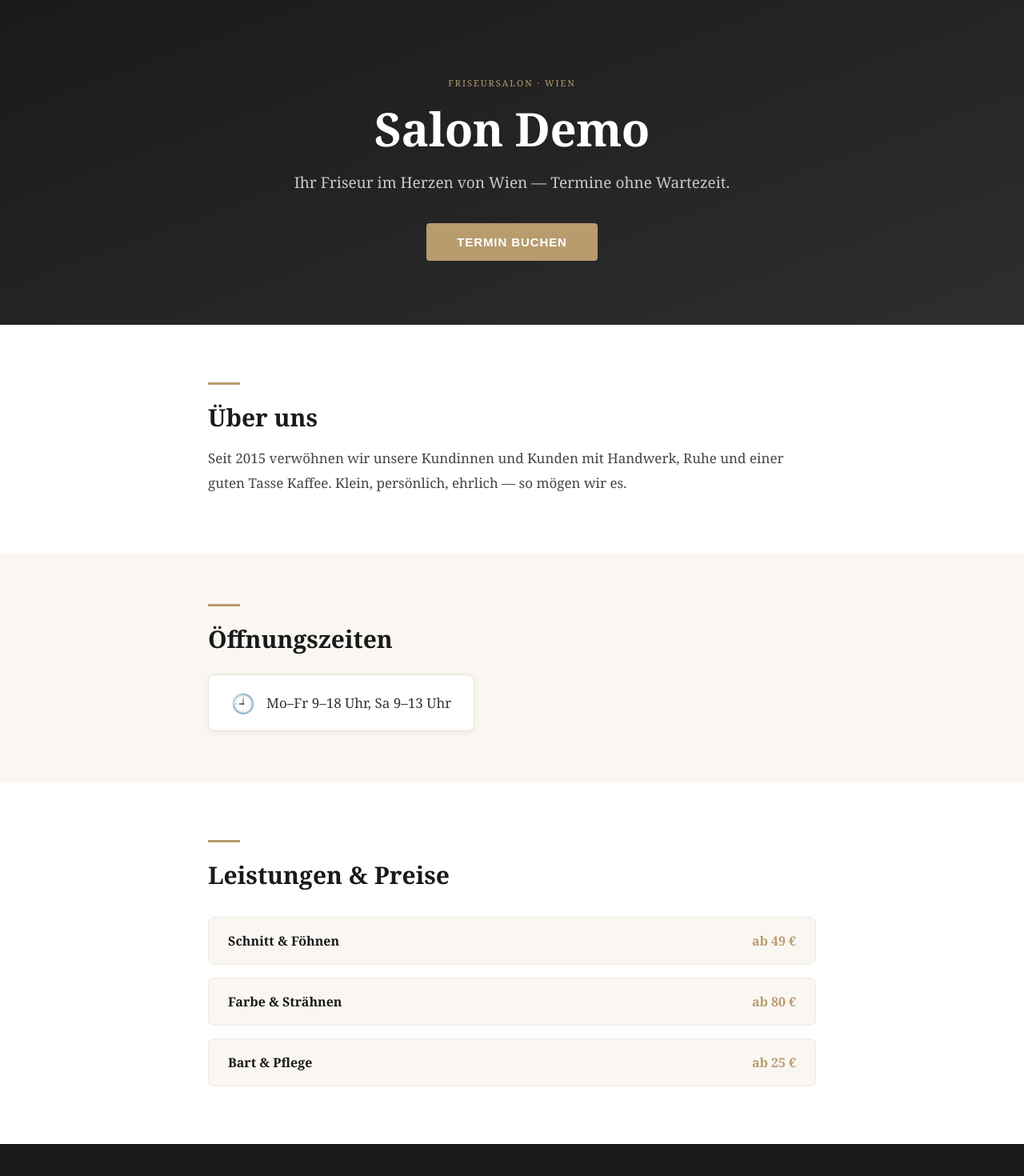
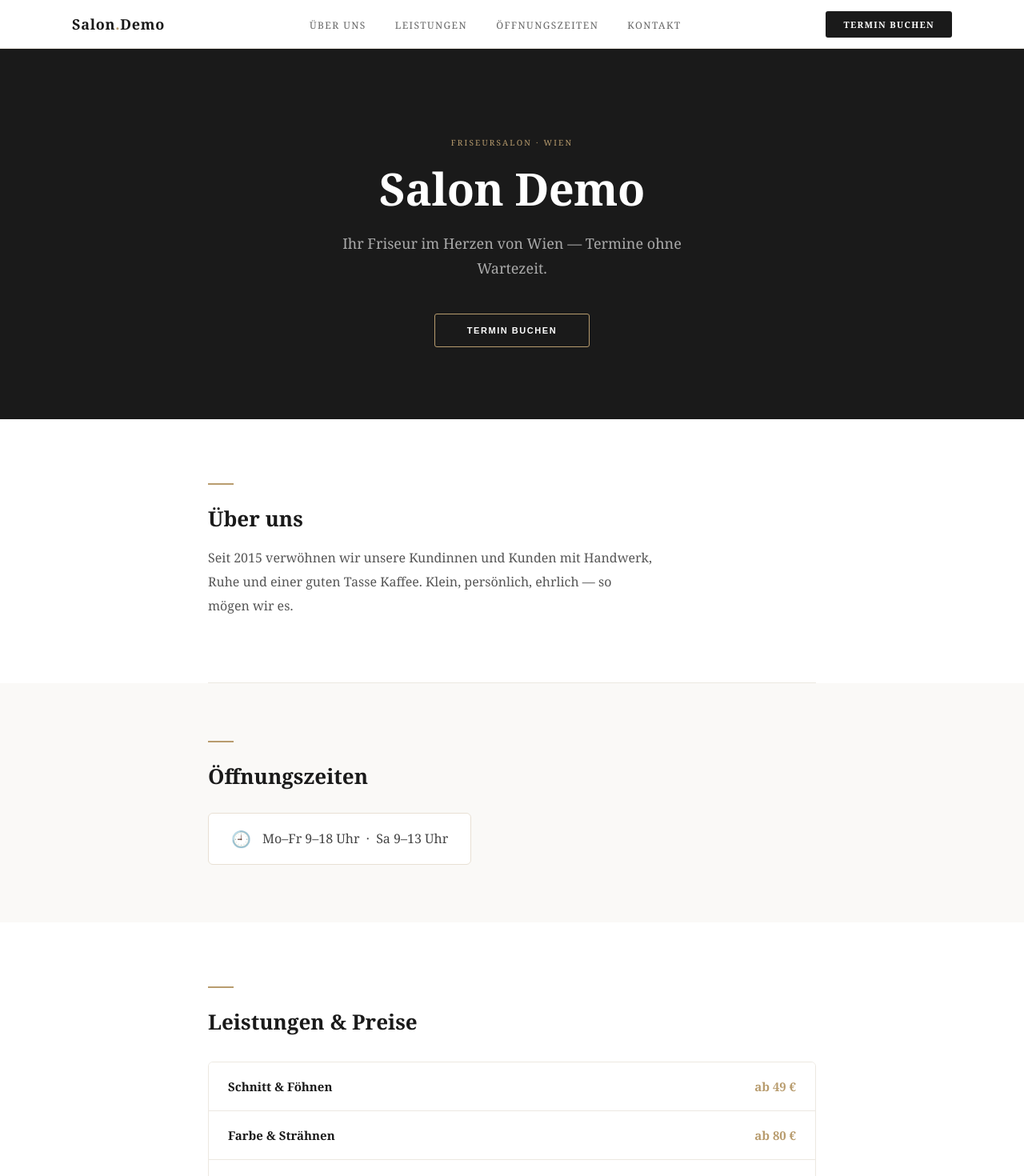
Before and after one commit to pixelmeister-org/demo-kunde, a Next.js app: page / in a window 1280 px wide. Shown: the top 1470 px of the page at 80% size. Built offline with nearby package versions, Linux system fonts and the light colour scheme.

Commit message:
chore(portal-agent): Minimalistisches Redesign der gesamten Seite mit einer sticky Navigation
request-id: 1632cae7-4079-4439-b8bf-0aaf7f8cfeee

```diff
--- a/app/page.tsx
+++ b/app/page.tsx
@@ -1,34 +1,172 @@
+"use client";
+import { useState } from "react";
+
+const ACCENT = "#b89c6e";
+const DARK = "#1a1a1a";
+const LIGHT_BG = "#faf9f7";
+
 const maxW: React.CSSProperties = { maxWidth: 760, margin: "0 auto", padding: "0 24px" };
 
 const accentBar: React.CSSProperties = {
   display: "block",
-  width: 40,
-  height: 3,
-  background: "#b89c6e",
-  marginBottom: 20,
+  width: 32,
+  height: 2,
+  background: ACCENT,
+  marginBottom: 24,
 };
 
 export default function Home() {
+  const [menuOpen, setMenuOpen] = useState(false);
+
+  const navLinks = [
+    { label: "Über uns",       href: "#ueber-uns" },
+    { label: "Leistungen",     href: "#leistungen" },
+    { label: "Öffnungszeiten", href: "#oeffnungszeiten" },
+    { label: "Kontakt",        href: "#kontakt" },
+  ];
+
   return (
-    <main style={{ background: "#fff", color: "#1a1a1a" }}>
+    <main style={{ background: "#fff", color: DARK, fontFamily: "Georgia, serif" }}>
 
-      {/* ── HERO ── */}
+      {/* NAV BAR */}
+      <nav
+        style={{
+          position: "sticky",
+          top: 0,
+          zIndex: 100,
+          background: "#fff",
+          borderBottom: "1px solid #ece8e1",
+          padding: "0 24px",
+        }}
+      >
+        <div
+          style={{
+            maxWidth: 1100,
+            margin: "0 auto",
+            display: "flex",
+            alignItems: "center",
+            justifyContent: "space-between",
+            height: 60,
+          }}
+        >
+          <span
+            data-edit-id="nav-logo"
+            style={{ fontSize: 18, fontWeight: 700, letterSpacing: "0.04em", color: DARK }}
+          >
+            Salon<span style={{ color: ACCENT }}>.</span>Demo
+          </span>
+
+          <ul
+            className="nav-desktop"
+            style={{ display: "flex", gap: 36, listStyle: "none", margin: 0, padding: 0 }}
+          >
+            {navLinks.map(({ label, href }) => (
+              <li key={label}>
+                <a
+                  href={href}
+                  style={{
+                    textDecoration: "none",
+                    fontSize: 12,
+                    letterSpacing: "0.12em",
+                    textTransform: "uppercase",
+                    color: "#666",
+                  }}
+                  onMouseEnter={(e) => ((e.currentTarget as HTMLAnchorElement).style.color = ACCENT)}
+                  onMouseLeave={(e) => ((e.currentTarget as HTMLAnchorElement).style.color = "#666")}
+                >
+                  {label}
+                </a>
+              </li>
+            ))}
+          </ul>
+
+          <a
+            href="#kontakt"
+            className="nav-cta-desktop"
+            style={{
+              background: DARK,
+              color: "#fff",
+              padding: "9px 22px",
+              fontSize: 11,
+              fontWeight: 600,
+              letterSpacing: "0.12em",
+              textTransform: "uppercase",
+              textDecoration: "none",
+              borderRadius: 3,
+            }}
+            onMouseEnter={(e) => ((e.currentTarget as HTMLAnchorElement).style.background = ACCENT)}
+            onMouseLeave={(e) => ((e.currentTarget as HTMLAnchorElement).style.background = DARK)}
+          >
+            Termin buchen
+          </a>
+
+          <button
+            className="nav-hamburger"
+            onClick={() => setMenuOpen(!menuOpen)}
+            style={{
+              display: "none",
+              background: "none",
+              border: "none",
+              cursor: "pointer",
+              padding: 4,
+              flexDirection: "column",
+              gap: 5,
+            }}
+            aria-label="Menü"
+          >
+            {[0, 1, 2].map((i) => (
+              <span key={i} style={{ display: "block", width: 22, height: 2, background: DARK }} />
+            ))}
+          </button>
+        </div>
+
+        {menuOpen && (
+          <div
+            style={{
+              borderTop: "1px solid #ece8e1",
+              padding: "16px 0 20px",
+              display: "flex",
+              flexDirection: "column",
+              gap: 14,
+            }}
+          >
+            {navLinks.map(({ label, href }) => (
+              <a
+                key={label}
+                href={href}
+                onClick={() => setMenuOpen(false)}
+                style={{
+                  textDecoration: "none",
+                  fontSize: 13,
+                  letterSpacing: "0.1em",
+                  textTransform: "uppercase",
+                  color: "#444",
+                }}
+              >
+                {label}
+              </a>
+            ))}
+          </div>
+        )}
+      </nav>
+
+      {/* HERO */}
       <header
         style={{
-          background: "linear-gradient(160deg, #1a1a1a 0%, #2e2e2e 100%)",
+          background: DARK,
           color: "#fff",
-          padding: "96px 24px 80px",
+          padding: "110px 24px 90px",
           textAlign: "center",
         }}
       >
         <div style={maxW}>
           <p
             style={{
-              letterSpacing: "0.18em",
-              fontSize: 11,
+              letterSpacing: "0.22em",
+              fontSize: 10,
               textTransform: "uppercase",
-              color: "#b89c6e",
-              marginBottom: 18,
+              color: ACCENT,
+              marginBottom: 20,
               marginTop: 0,
             }}
           >
@@ -37,10 +175,10 @@ export default function Home() {
           <h1
             data-edit-id="hero-title"
             style={{
-              fontSize: "clamp(38px, 7vw, 58px)",
+              fontSize: "clamp(36px, 7vw, 56px)",
               fontWeight: 700,
               letterSpacing: "-0.5px",
-              margin: "0 0 20px",
+              margin: "0 0 22px",
               lineHeight: 1.1,
             }}
           >
@@ -49,11 +187,11 @@ export default function Home() {
           <p
             data-edit-id="hero-subtitle"
             style={{
-              fontSize: 19,
-              color: "#c9c9c9",
-              marginTop: 0,
-              marginBottom: 36,
-              lineHeight: 1.6,
+              fontSize: 18,
+              color: "#aaa",
+              margin: "0 auto 40px",
+              lineHeight: 1.75,
+              maxWidth: 460,
             }}
           >
             Ihr Friseur im Herzen von Wien — Termine ohne Wartezeit.
@@ -61,36 +199,38 @@ export default function Home() {
           <button
             data-edit-id="hero-cta"
             style={{
-              background: "#b89c6e",
+              background: "transparent",
               color: "#fff",
-              padding: "15px 38px",
-              border: 0,
-              fontSize: 15,
+              padding: "14px 40px",
+              border: `1px solid ${ACCENT}`,
+              fontSize: 11,
               fontWeight: 600,
-              letterSpacing: "0.06em",
+              letterSpacing: "0.14em",
               cursor: "pointer",
-              borderRadius: 4,
+              borderRadius: 3,
               textTransform: "uppercase",
             }}
+            onMouseEnter={(e) => ((e.currentTarget as HTMLButtonElement).style.background = ACCENT)}
+            onMouseLeave={(e) => ((e.currentTarget as HTMLButtonElement).style.background = "transparent")}
           >
             Termin buchen
           </button>
         </div>
       </header>
 
-      {/* ── ÜBER UNS ── */}
-      <section style={{ padding: "72px 24px" }}>
+      {/* ÜBER UNS */}
+      <section id="ueber-uns" style={{ padding: "80px 24px" }}>
         <div style={maxW}>
           <span style={accentBar} />
           <h2
             data-edit-id="about-title"
-            style={{ fontSize: 30, margin: "0 0 16px", fontWeight: 700 }}
+            style={{ fontSize: 26, margin: "0 0 16px", fontWeight: 700 }}
           >
             Über uns
           </h2>
           <p
             data-edit-id="about-text"
-            style={{ lineHeight: 1.8, color: "#444", fontSize: 17, margin: 0 }}
+            style={{ lineHeight: 1.9, color: "#555", fontSize: 16, margin: 0, maxWidth: 560 }}
           >
             Seit 2015 verwöhnen wir unsere Kundinnen und Kunden mit Handwerk, Ruhe und einer
             guten Tasse Kaffee. Klein, persönlich, ehrlich — so mögen wir es.
@@ -98,13 +238,17 @@ export default function Home() {
         </div>
       </section>
 
-      {/* ── ÖFFNUNGSZEITEN ── */}
-      <section style={{ background: "#faf7f2", padding: "64px 24px" }}>
+      <div style={{ maxWidth: 760, margin: "0 auto", padding: "0 24px" }}>
+        <hr style={{ border: "none", borderTop: "1px solid #ece8e1", margin: 0 }} />
+      </div>
+
+      {/* ÖFFNUNGSZEITEN */}
+      <section id="oeffnungszeiten" style={{ background: LIGHT_BG, padding: "72px 24px" }}>
         <div style={maxW}>
           <span style={accentBar} />
           <h2
             data-edit-id="hours-title"
-            style={{ fontSize: 30, margin: "0 0 24px", fontWeight: 700 }}
+            style={{ fontSize: 26, margin: "0 0 28px", fontWeight: 700 }}
           >
             Öffnungszeiten
           </h2>
@@ -115,95 +259,107 @@ export default function Home() {
               gap: 14,
               background: "#fff",
               border: "1px solid #e8e0d4",
-              borderRadius: 8,
+              borderRadius: 6,
               padding: "18px 28px",
-              boxShadow: "0 2px 8px rgba(0,0,0,0.05)",
             }}
           >
-            <span style={{ fontSize: 24 }}>🕘</span>
-            <p data-edit-id="hours" style={{ fontSize: 17, margin: 0, color: "#333" }}>
-              Mo–Fr 9–18 Uhr, Sa 9–13 Uhr
+            <span style={{ fontSize: 20 }}>🕘</span>
+            <p data-edit-id="hours" style={{ fontSize: 16, margin: 0, color: "#444" }}>
+              Mo–Fr 9–18 Uhr &nbsp;·&nbsp; Sa 9–13 Uhr
             </p>
           </div>
         </div>
       </section>
 
-      {/* ── LEISTUNGEN & PREISE ── */}
-      <section style={{ padding: "72px 24px" }}>
+      {/* LEISTUNGEN & PREISE */}
+      <section id="leistungen" style={{ padding: "80px 24px" }}>
         <div style={maxW}>
           <span style={accentBar} />
           <h2
             data-edit-id="prices-title"
-            style={{ fontSize: 30, margin: "0 0 32px", fontWeight: 700 }}
+            style={{ fontSize: 26, margin: "0 0 32px", fontWeight: 700 }}
           >
             Leistungen &amp; Preise
           </h2>
-          <ul style={{ listStyle: "none", padding: 0, margin: 0, display: "grid", gap: 16 }}>
+          <ul
+            style={{
+              listStyle: "none",
+              padding: 0,
+              margin: 0,
+              border: "1px solid #ece8e1",
+              borderRadius: 6,
+              overflow: "hidden",
+            }}
+          >
+            {[
+              { id: "price-1", label: "Schnitt & Föhnen", price: "ab 49 €" },
+              { id: "price-2", label: "Farbe & Strähnen", price: "ab 80 €" },
+              { id: "price-3", label: "Bart & Pflege",    price: "ab 25 €" },
+            ].map(({ id, label, price }) => (
               <li
-              data-edit-id="price-1"
+                key={id}
+                data-edit-id={id}
                 style={{
                   display: "flex",
                   justifyContent: "space-between",
                   alignItems: "center",
-                background: "#faf7f2",
-                border: "1px solid #ede8df",
-                borderRadius: 8,
-                padding: "18px 24px",
+                  background: "#fff",
+                  padding: "20px 24px",
+                  borderBottom: "1px solid #ece8e1",
                 }}
               >
-              <span style={{ fontSize: 16, fontWeight: 600 }}>Schnitt &amp; Föhnen</span>
-              <span style={{ fontSize: 16, fontWeight: 700, color: "#b89c6e" }}>ab 49 €</span>
+                <span style={{ fontSize: 15, fontWeight: 600, color: DARK }}>{label}</span>
+                <span style={{ fontSize: 15, fontWeight: 700, color: ACCENT }}>{price}</span>
               </li>
-            <li
-              data-edit-id="price-2"
-              style={{
-                display: "flex",
-                justifyContent: "space-between",
-                alignItems: "center",
-                background: "#faf7f2",
-                border: "1px solid #ede8df",
-                borderRadius: 8,
-                padding: "18px 24px",
-              }}
-            >
-              <span style={{ fontSize: 16, fontWeight: 600 }}>Farbe &amp; Strähnen</span>
-              <span style={{ fontSize: 16, fontWeight: 700, color: "#b89c6e" }}>ab 80 €</span>
-            </li>
-            <li
-              data-edit-id="price-3"
-              style={{
-                display: "flex",
-                justifyContent: "space-between",
-                alignItems: "center",
-                background: "#faf7f2",
-                border: "1px solid #ede8df",
-                borderRadius: 8,
-                padding: "18px 24px",
-              }}
-            >
-              <span style={{ fontSize: 16, fontWeight: 600 }}>Bart &amp; Pflege</span>
-              <span style={{ fontSize: 16, fontWeight: 700, color: "#b89c6e" }}>ab 25 €</span>
-            </li>
+            ))}
           </ul>
         </div>
       </section>
 
-      {/* ── FOOTER ── */}
+      {/* FOOTER / KONTAKT */}
       <footer
+        id="kontakt"
         style={{
-          background: "#1a1a1a",
-          color: "#aaa",
-          padding: "40px 24px",
+          background: DARK,
+          color: "#888",
+          padding: "52px 24px",
           textAlign: "center",
         }}
       >
+        <span
+          style={{
+            display: "block",
+            fontSize: 18,
+            fontWeight: 700,
+            color: "#fff",
+            marginBottom: 14,
+            letterSpacing: "0.04em",
+          }}
+        >
+          Salon<span style={{ color: ACCENT }}>.</span>Demo
+        </span>
         <p
           data-edit-id="contact"
-          style={{ margin: 0, fontSize: 15, lineHeight: 1.7 }}
+          style={{ margin: 0, fontSize: 14, lineHeight: 2, color: "#666" }}
         >
-          Demogasse 1, 1220 Wien · 01 234 56 78 · hallo@salon-demo.at
+          Demogasse 1, 1220 Wien &nbsp;·&nbsp; 01 234 56 78 &nbsp;·&nbsp; hallo@salon-demo.at
+        </p>
+        <p style={{ margin: "18px 0 0", fontSize: 11, color: "#3a3a3a", letterSpacing: "0.08em" }}>
+          © {new Date().getFullYear()} Salon Demo
         </p>
       </footer>
+
+      {/* Responsive Nav */}
+      <style>{`
+        @media (max-width: 640px) {
+          .nav-desktop { display: none !important; }
+          .nav-cta-desktop { display: none !important; }
+          .nav-hamburger { display: flex !important; }
+        }
+        @media (min-width: 641px) {
+          .nav-hamburger { display: none !important; }
+        }
+      `}</style>
     </main>
   );
 }
```
Also changed, not shown: 1 other file (tests, documents, lock files or other folders). Lines whose indentation alone changed are shown as unchanged.
